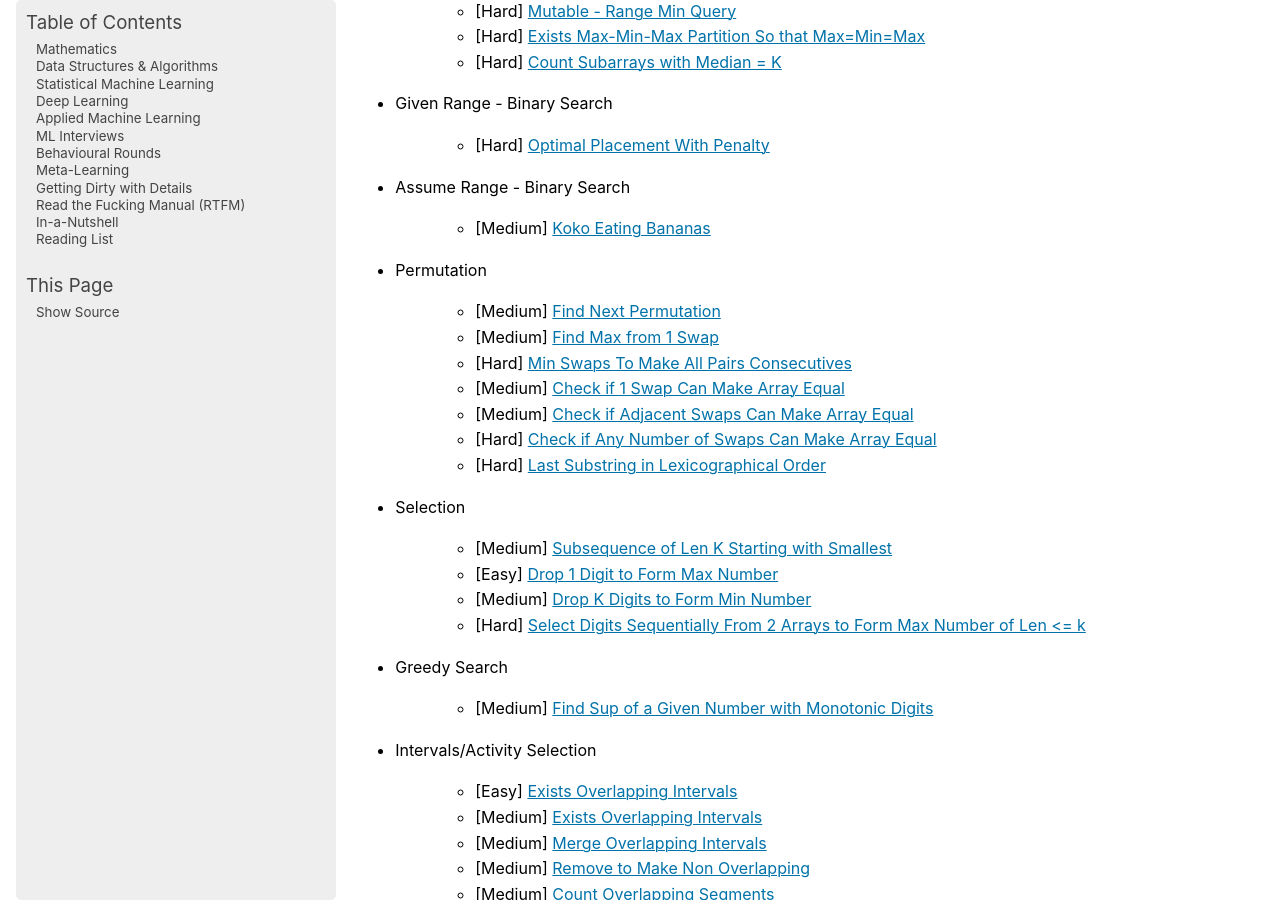
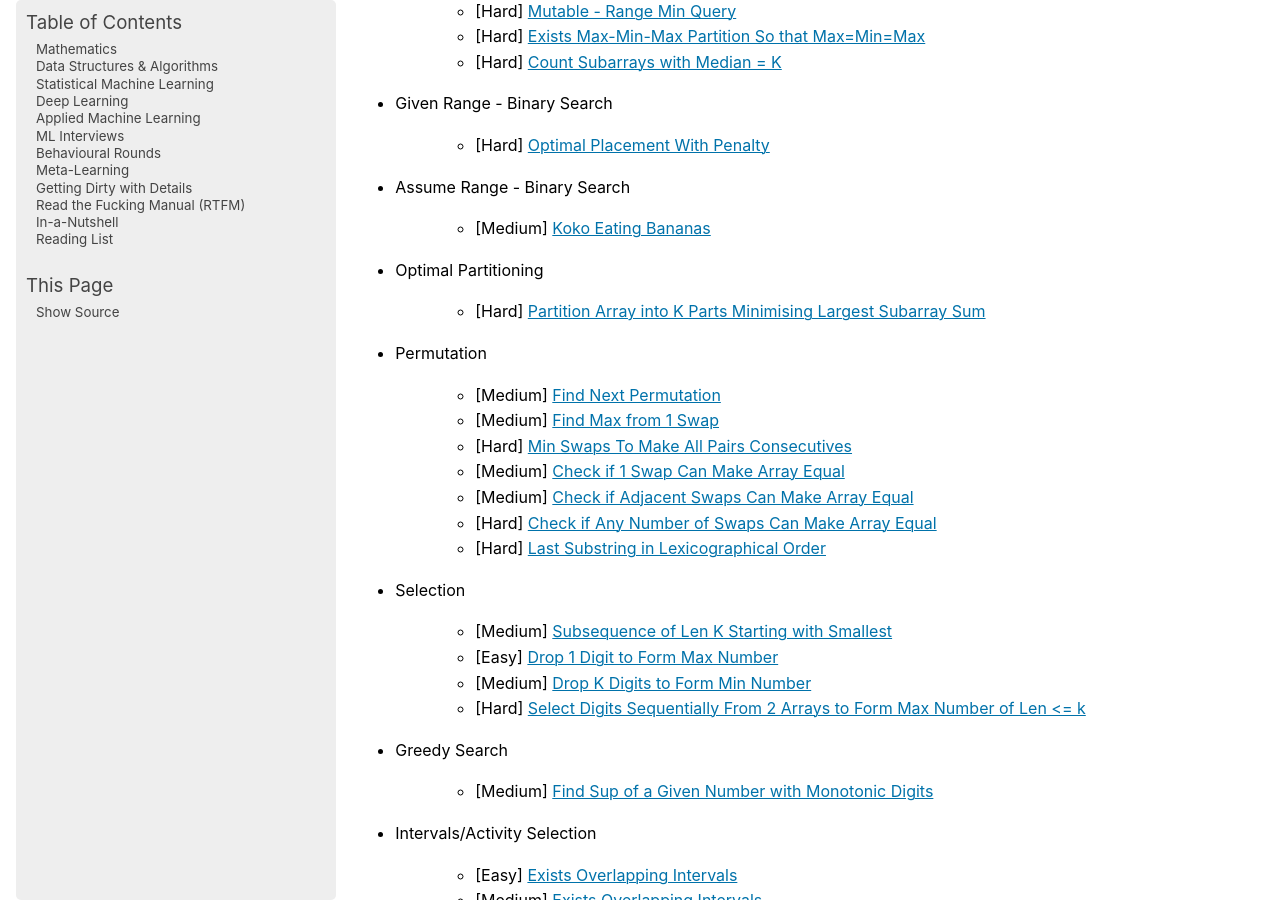
Before and after one commit to uselesstechjunks/leetcode, a Sphinx documentation site: the page built from docs/source/dsa/qb.rst, in a window 1280 px wide and 900 px high, scrolled down 3418 px. Built offline with Sphinx 7.4.7, drawn with Linux system fonts in a browser that asks for light colours; pages that are not in the unit, such as notebooks, are missing from menus.

Commit message:
Update qb.rst

```diff
--- a/docs/source/dsa/qb.rst
+++ b/docs/source/dsa/qb.rst
@@ -132,6 +132,9 @@ Arrays
 - Assume Range - Binary Search
 
 	- [Medium] `Koko Eating Bananas <https://leetcode.com/problems/koko-eating-bananas/>`_
+- Optimal Partitioning
+
+	- [Hard] `Partition Array into K Parts Minimising Largest Subarray Sum <https://leetcode.com/problems/split-array-largest-sum/description/>`_
 - Permutation
 
 	- [Medium] `Find Next Permutation <https://leetcode.com/problems/next-permutation/>`_
```
